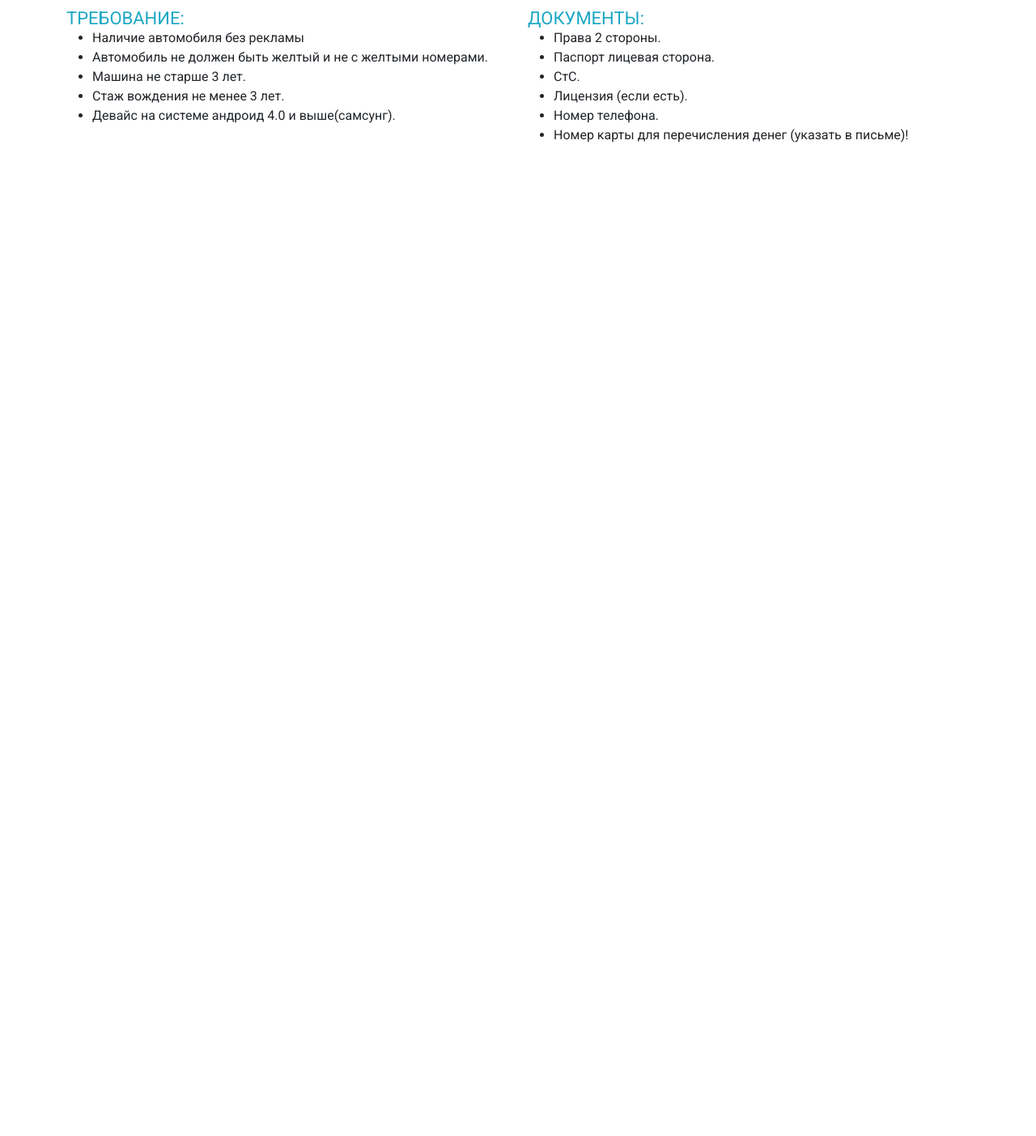
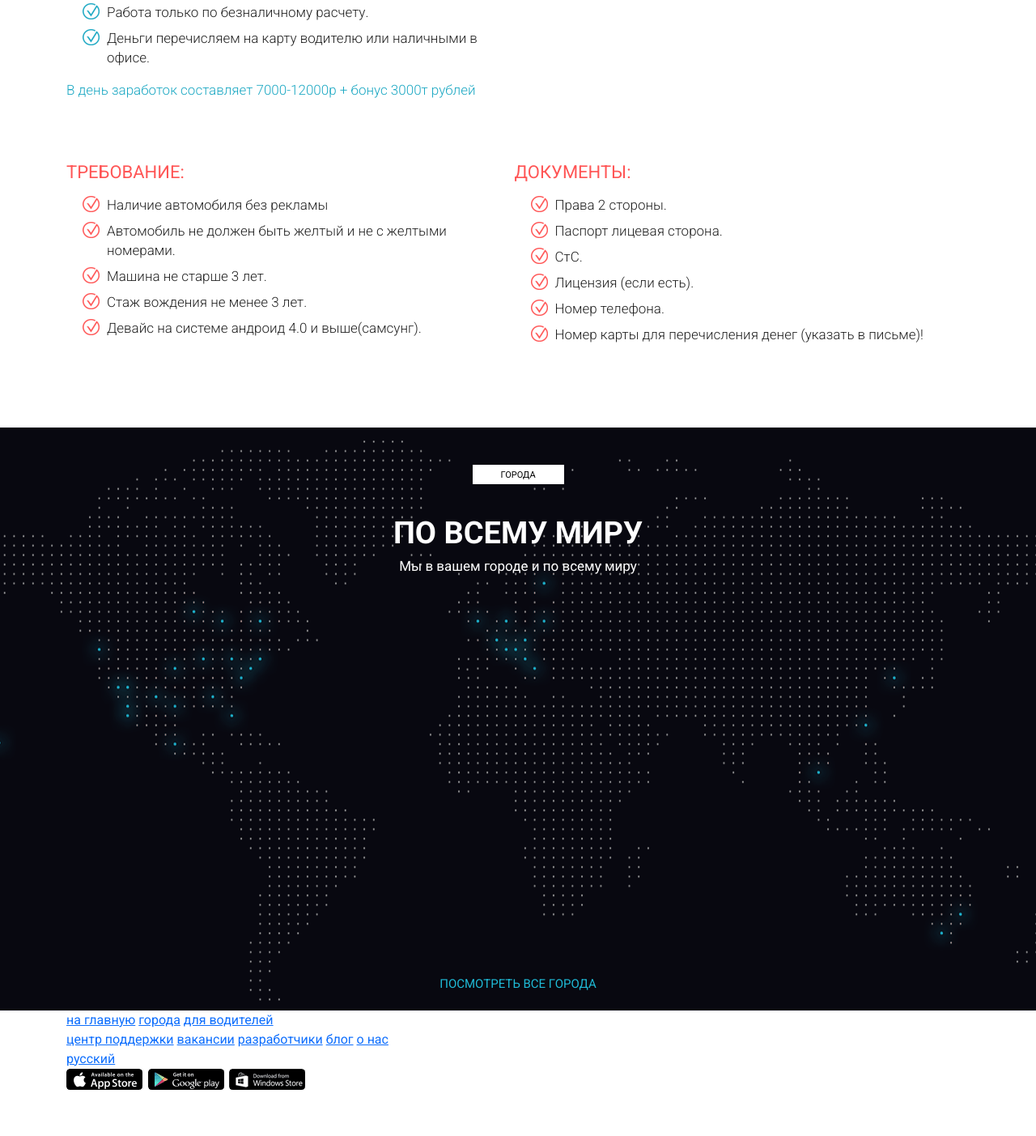
Before and after one commit to AlexiusMart/bootstrap-project, a plain HTML site: page src/index.html in a window 1280 px wide. Shown: the part 4022-5425 px from the top of the page at 81% size. Before the commit the page ends 4507 px from the top, so only its background shows below. Drawn offline with Linux system fonts and the light colour scheme.

Commit message:
map block comlete

```diff
--- a/src/index.html
+++ b/src/index.html
@@ -233,7 +233,7 @@
                 <div class="row">
                     <div class="col-md-6 required-item">
                         <div class="required_title">УСЛОВИЯ: со своим авто:</div>
-                        <ul class="list">
+                        <ul class="required-list">
                             <li>Подключаем к системе UBER  под 10%.</li>
                             <li>Ни каких взносов  0%!</li>
                             <li>Можем подключать удаленно без приезда в офис.</li>
@@ -242,18 +242,19 @@
                             <li>Работа только по безналичному расчету.</li>
                             <li>Деньги перечисляем на карту водителю или наличными в офисе.</li>
                         </ul>
+                        <p class="required_list_description">В день заработок составляет 7000-12000р + бонус 3000т рублей</p>
                     </div>
                     <div class="col-md-6 required-item">
                         <div class="required_title">УСЛОВИЯ: на авто компании:</div>
-                        <ul class="list">
+                        <ul class="required-list">
                             <li>Предоставляем авто без залога</li>
                             <li>Без ежедневных выплат по аренде.</li>
                             <li>Среда пятница и суббота работа на компанию остальные дни вы работаете на себя.</li>
                         </ul>
                     </div>
                     <div class="col-md-6 required-item">
-                        <div class="required_title">ТРЕБОВАНИЕ:</div>
-                        <ul class="list">
+                        <div class="required_title required-title__red">ТРЕБОВАНИЕ:</div>
+                        <ul class="required-list required-list__red">
                             <li>Наличие автомобиля без рекламы</li>
                             <li>Автомобиль не должен быть желтый и не с желтыми номерами.</li>
                             <li>Машина не старше 3 лет.</li>
@@ -262,8 +263,8 @@
                         </ul>
                     </div>
                     <div class="col-md-6 required-item">
-                        <div class="required_title">ДОКУМЕНТЫ:</div>
-                        <ul class="list">
+                        <div class="required_title required-title__red">ДОКУМЕНТЫ:</div>
+                        <ul class="required-list required-list__red">
                             <li>Права 2 стороны.</li>
                             <li>Паспорт лицевая сторона.</li>
                             <li>СтС.</li>
@@ -277,5 +278,46 @@
         </div>
     </section>
 
+    <section class="map">
+        <div class="container">
+            <div class="reasons__undertitle choice_undertitle">города</div>
+            <div class="reasons__title choice_title">по всему миру</div>
+            <div class="mobile__subtitle choice_subtitle">Мы в вашем городе и по всему миру</div>
+            <div class="map_link"><a href="#">посмотреть все города</a></div>
+        </div>
+    </section>
+
+    <section class="footer">
+        <div class="container">
+            <div class="footer_block">
+                <div class="footer_link">
+                    <a href="#"></a>
+                    <a href="#"></a>
+                    <a href="#"></a>
+                    <a href="#"></a>
+                </div>
+                <div class="footer_nav">
+                    <div class="footer_line"></div>
+                    <div class="footer_nav_main">
+                        <a href="#">на главную</a>
+                        <a href="#">города</a>
+                        <a href="#">для водителей</a>
+                    </div>
+                    <div class="footer_nav_sub">
+                        <a href="#">центр поддержки</a>
+                        <a href="#">вакансии</a>
+                        <a href="#">разработчики</a>
+                        <a href="#">блог</a>
+                        <a href="#">о нас</a>
+                    </div>
+                    <div class="footer_nav_lang"><a href="#">русский</a></div>
+                </div>
+                <div class="footer_app">
+                    <a href="#"><img src="img/link.png" alt="appstore"></a>
+                </div>
+            </div>
+        </div>
+    </section>
+
 </body>
 </html>
--- a/src/sass/style.sass
+++ b/src/sass/style.sass
@@ -284,13 +284,71 @@ nav
         margin: 54px auto 0 auto
         z-index: 2
 .required
-    min-height: 920px
-    padding: 68px 0 87px 0
+    padding: 68px 0 27px 0
     .required-block
         margin-top: 33px
+        margin-right: 33px
+    .required-item
+        margin-bottom: 60px
     .required_title
+        margin-bottom: 16px
         font-weight: 400
         font-size: 22px
         line-height: 24px
         align-items: center
         color: #1CA8C3
+    .required_list_description
+        font-weight: 300
+        font-size: 17px
+        align-items: center
+        color: #1CA8C3
+    .required-title__red
+        color: #FF5656
+    .required-list
+        position: relative
+        list-style-type: none
+        font-weight: 300
+        font-size: 17px
+        line-height: 24px
+        color: #222222
+        padding-left: 50px
+        li
+            margin-bottom: 8px
+        li:before
+            content: ''
+            display: block
+            position: absolute
+            width: 21px
+            height: 20px
+            transform: translate(-30px, 1px)
+            background-image: url(../icons/Rectangle-blue.png)
+    .required-list__red
+        li:before
+            content: ''
+            background-image: url(../icons/Layer-red.png)
+
+.map
+    position: relative
+    padding: 46px 0 21px 0
+    min-height: 720px
+    background: url(../img/world_bg.png) center no-repeat
+    background-color: #080816
+    &_link
+        display: flex
+        position: absolute
+        bottom: 0
+        left: 50%
+        transform: translateX(-50%)
+        margin-bottom: 21px
+        a
+            text-decoration: none
+            font-weight: 400
+            font-size: 15px
+            text-transform: uppercase
+            color: #1FBAD6
+
+.footer
+    position: relative
+    min-height: 155px
+    &_block
+        position: absolute
```
Also changed, not shown: src/css/style.min.css, src/img/link.png (renamed from src/img/Ссылки.png), 1 other file.
